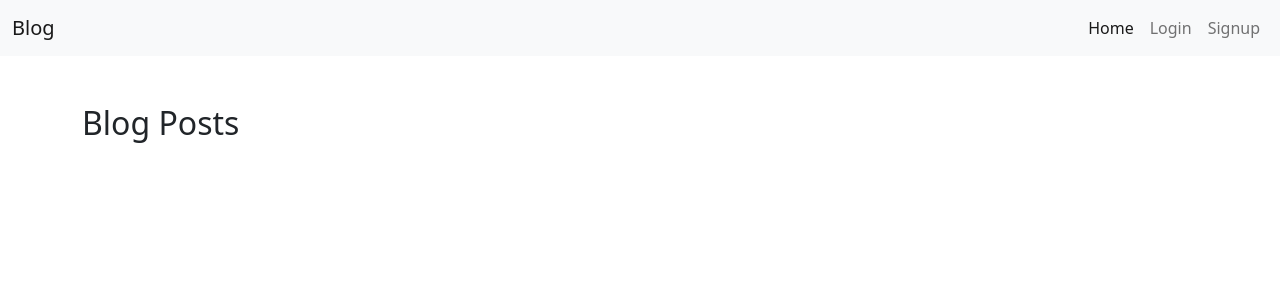
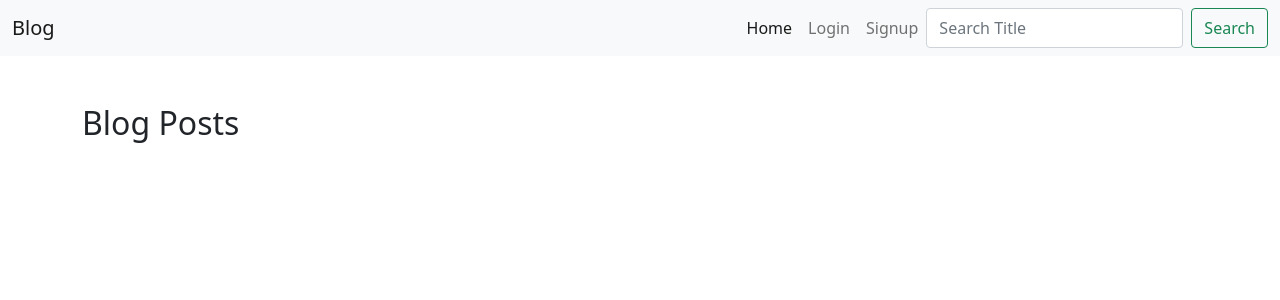
Before and after one commit to SATHYASEELAN-S/Django-blog-webapplication, a Django app: page / in a window 1280 px wide. Shown: the top 300 px of the page. Run offline with Django 4.2, Linux system fonts and the light colour scheme; data that the repository does not hold is empty.

Commit message:
Changes to be committed: 	modified:   blog/base/__pycache__/views.cpython-311.pyc 	modified:   blog/base/templates/base/home.html 	modified:   blog/base/views.py

```diff
--- a/blog/base/templates/base/home.html
+++ b/blog/base/templates/base/home.html
@@ -30,8 +30,13 @@
             {% if request.user.is_authenticated %}
             <li class="nav-item">
                 <a class="nav-link" href="{% url 'createblog' %}">Create Blog</a>
-            </li>
-            {% endif %}
+            </li> {% endif %}
+            <form class="d-flex" method="post">
+                {%csrf_token%}
+                <input class="form-control me-2" type="search" placeholder="Search Title" name="search" aria-label="Search">
+                <button class="btn btn-outline-success" type="submit">Search</button>
+              </form>
+
         </ul>
     </div>
 </div>
--- a/blog/base/views.py
+++ b/blog/base/views.py
@@ -9,6 +9,10 @@ from base.models import blogpost, userdetail
 
 def home(request):
     Post=blogpost.objects.all()
+
+    if request.method=="POST":
+        search=request.POST["search"]
+        Post=blogpost.objects.filter(title__icontains=search)
     context={"Post":Post}
     return render(request,'base/home.html',context)
 
```
